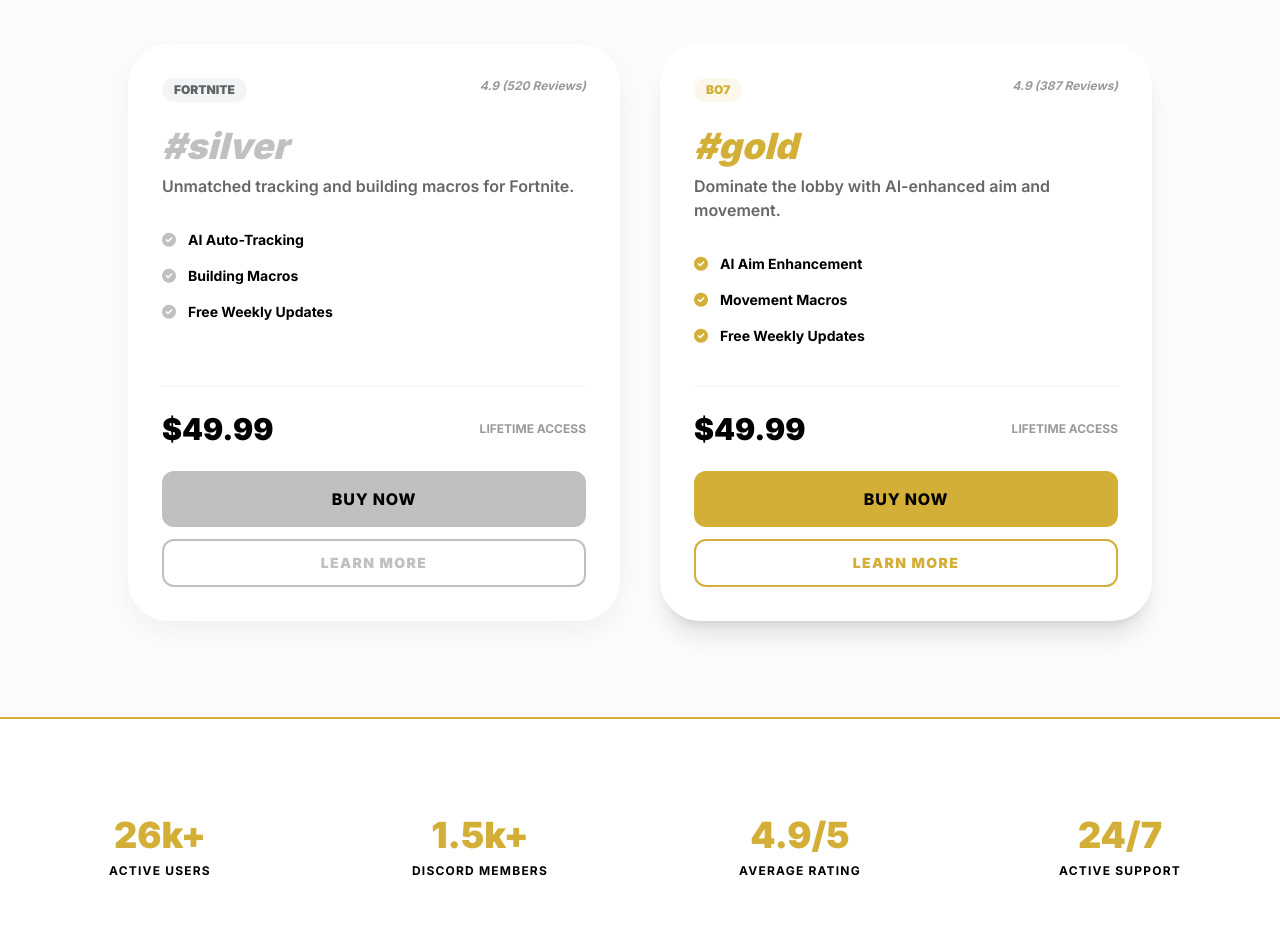
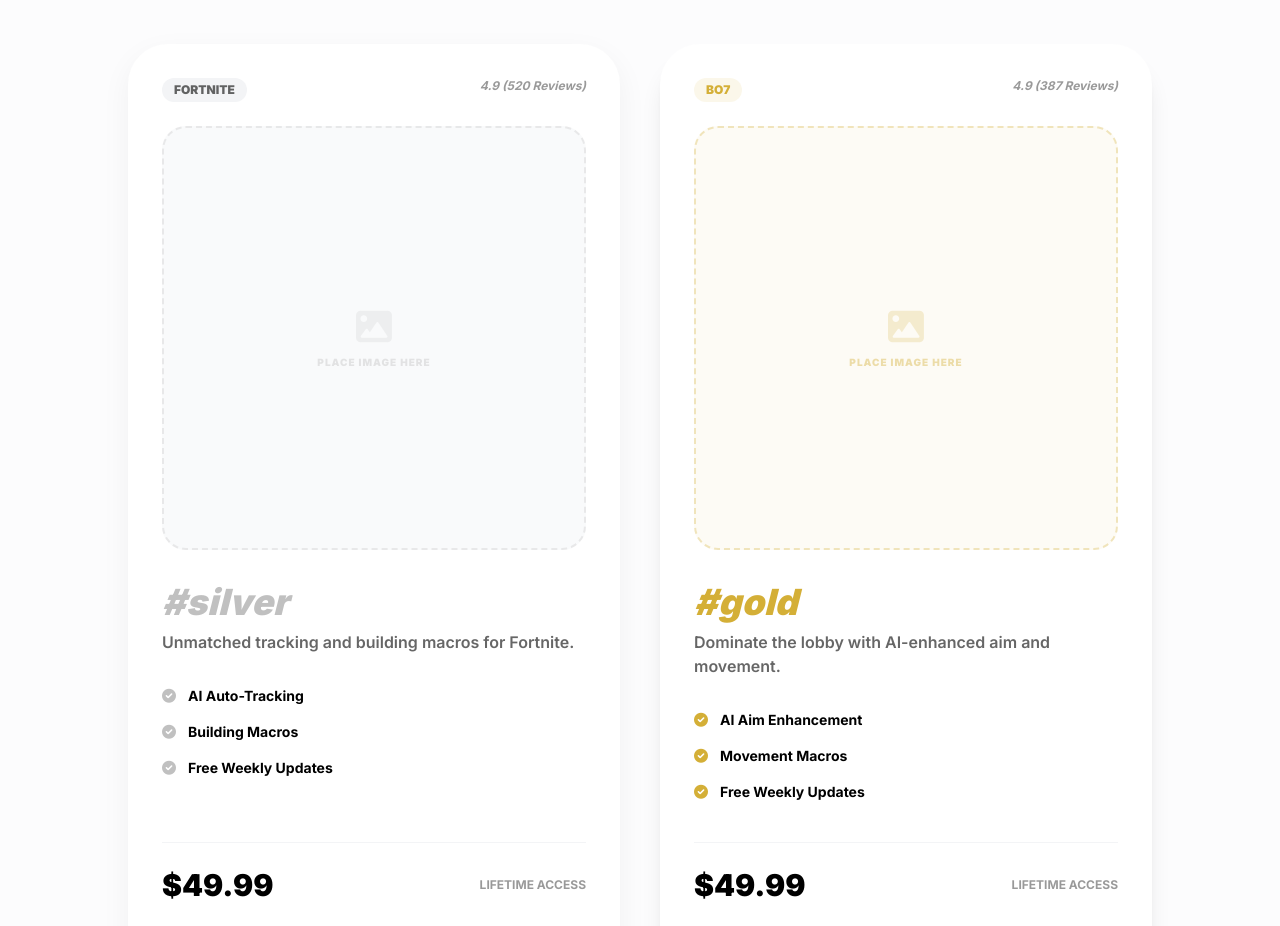
Before and after one commit to krakraboom123/gpchub.com, a website: page index.html in a window 1280 px wide. Shown: the part 880-1806 px from the top of the page. Drawn offline with nearby package versions, Linux system fonts and the light colour scheme.

Commit message:
Add files via upload

```diff
--- a/index.html
+++ b/index.html
@@ -133,6 +133,17 @@
                         <div class="text-xs font-black bg-gray-100 text-black/60 px-3 py-1 rounded-full uppercase">Fortnite</div>
                         <div class="text-xs font-bold text-black/40 italic">4.9 (520 Reviews)</div>
                     </div>
+
+                    <!-- Product Image Area -->
+                    <div class="mb-8 aspect-square w-full rounded-3xl bg-gray-50 border-2 border-dashed border-silver/30 flex items-center justify-center overflow-hidden group">
+                        <!-- REPLACE "product-silver.png" WITH YOUR ACTUAL IMAGE PATH -->
+                        <img src="product-silver.png" alt="Silver Script" class="w-full h-full object-cover group-hover:scale-110 transition duration-500" onerror="this.style.display='none'; this.nextElementSibling.style.display='flex';">
+                        <div class="hidden flex-col items-center text-silver">
+                            <i class="fa-solid fa-image text-4xl mb-2 opacity-20"></i>
+                            <span class="text-[10px] font-black uppercase tracking-widest opacity-40">Place Image Here</span>
+                        </div>
+                    </div>
+
                     <h3 class="text-4xl font-black mb-2 silver-text italic">#silver</h3>
                     <p class="text-black/60 mb-8 font-semibold">Unmatched tracking and building macros for Fortnite.</p>
 
@@ -164,6 +175,17 @@
                         <div class="text-xs font-black bg-gold/10 gold-text px-3 py-1 rounded-full uppercase">BO7</div>
                         <div class="text-xs font-bold text-black/40 italic">4.9 (387 Reviews)</div>
                     </div>
+
+                    <!-- Product Image Area -->
+                    <div class="mb-8 aspect-square w-full rounded-3xl bg-gold/5 border-2 border-dashed border-gold/30 flex items-center justify-center overflow-hidden group">
+                        <!-- REPLACE "product-gold.png" WITH YOUR ACTUAL IMAGE PATH -->
+                        <img src="product-gold.png" alt="Gold Script" class="w-full h-full object-cover group-hover:scale-110 transition duration-500" onerror="this.style.display='none'; this.nextElementSibling.style.display='flex';">
+                        <div class="hidden flex-col items-center text-gold">
+                            <i class="fa-solid fa-image text-4xl mb-2 opacity-20"></i>
+                            <span class="text-[10px] font-black uppercase tracking-widest opacity-40">Place Image Here</span>
+                        </div>
+                    </div>
+
                     <h3 class="text-4xl font-black mb-2 gold-text italic">#gold</h3>
                     <p class="text-black/60 mb-8 font-semibold">Dominate the lobby with AI-enhanced aim and movement.</p>
 
```
